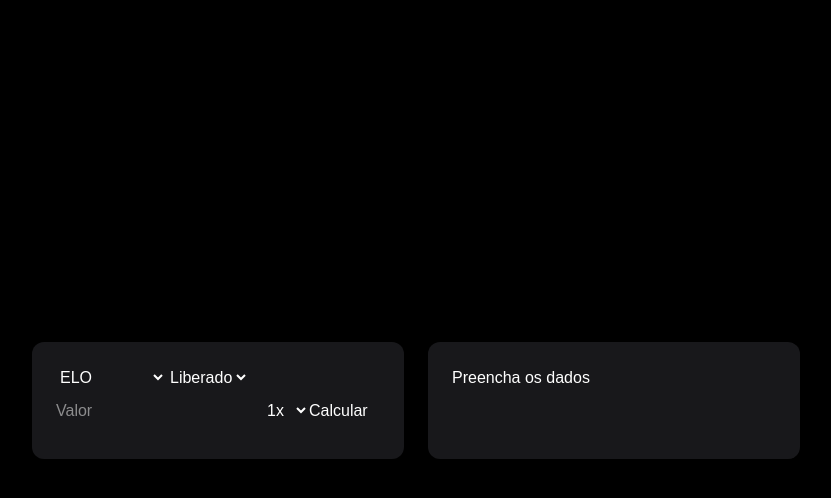
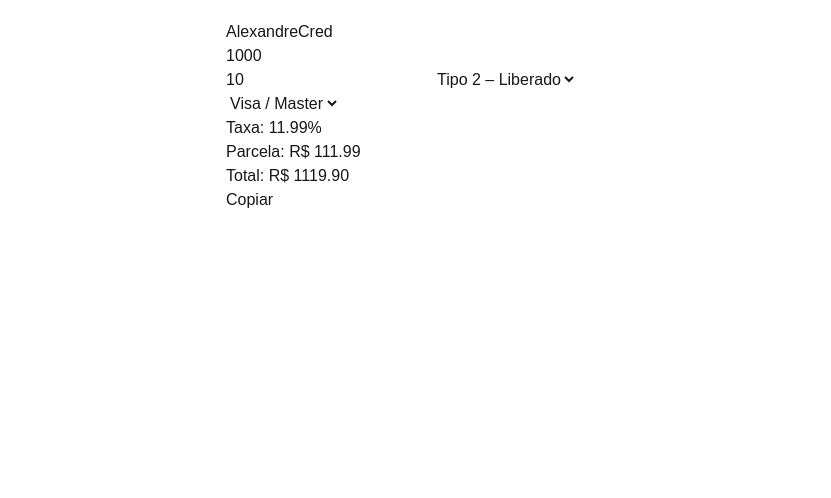
Before and after one commit to joseanttonnii/calculadora-emprestimo2, a Next.js app: page / in a window 1280 px wide. Shown: the top 498 px of the page, without its empty margins (224-1055 px from the left). Built offline with nearby package versions, Linux system fonts and the light colour scheme.

Commit message:
Update 2 page.tsx

```diff
--- a/app/page.tsx
+++ b/app/page.tsx
@@ -2,170 +2,106 @@
 
 import { useState } from "react";
 
-// Formata números em R$
-const formatar = (v: number) =>
-  new Intl.NumberFormat("pt-BR", {
-    minimumFractionDigits: 2,
-    maximumFractionDigits: 2,
-  }).format(v);
+type Tipo = "tipo1-liberado" | "tipo1-limite" | "tipo2-liberado" | "tipo2-limite";
 
-// Taxas
-const taxas = {
-  tipo1: {
-    liberado: {
+const taxas: Record<Tipo, Record<number, number>> = {
+  "tipo1-liberado": {
     0: 5, 1: 8, 2: 9, 3: 10, 4: 10.5, 5: 11.5, 6: 12.5, 7: 13,
     8: 14, 9: 14.5, 10: 14.99, 11: 15.75, 12: 15.99, 13: 18,
     14: 19, 15: 20.5, 16: 20.99, 17: 21.99, 18: 22.99,
     19: 24.99, 20: 26.99, 21: 28.99,
   },
-    limite: {
+  "tipo1-limite": {
     0: 4.76, 1: 7.41, 2: 8.26, 3: 9.09, 4: 9.5, 5: 10.31,
     6: 11.11, 7: 11.5, 8: 12.28, 9: 12.66, 10: 13.04,
     11: 13.61, 12: 13.78, 13: 15.25, 14: 15.97,
     15: 17.01, 16: 17.36, 17: 18.03, 18: 18.7,
     19: 19.99, 20: 21.26, 21: 22.47,
   },
-  },
-  tipo2: {
-    liberado: {
+  "tipo2-liberado": {
     0: 4, 1: 7.5, 2: 8.25, 3: 8.75, 4: 9.5, 5: 9.99,
     6: 10.75, 7: 11.25, 8: 11.75, 9: 11.95,
     10: 11.99, 11: 13.75, 12: 13.99, 13: 16.5,
     14: 17, 15: 17.49, 16: 18, 17: 19,
     18: 19.99, 19: 22, 20: 24, 21: 24.99,
   },
-    limite: {
+  "tipo2-limite": {
     0: 3.85, 1: 6.98, 2: 7.62, 3: 8.05, 4: 8.68,
     5: 9.08, 6: 9.71, 7: 10.11, 8: 10.45,
     9: 10.67, 10: 10.71, 11: 12.09, 12: 12.27,
     13: 14.16, 14: 14.53, 15: 14.89, 16: 15.25,
-      17: 15.97, 18: 16.66, 19: 18.03, 20: 19.35,
-      21: 19.99,
+    17: 15.97, 18: 16.66, 19: 18.03,
+    20: 19.35, 21: 19.99,
   },
-  },
-} as const;
+};
 
-type Tipo = keyof typeof taxas;
-type Opcao = "liberado" | "limite";
+export default function Home() {
+  const [valor, setValor] = useState(1000);
+  const [parcelas, setParcelas] = useState(10);
+  const [tipo, setTipo] = useState<Tipo>("tipo2-liberado");
+  const [bandeira, setBandeira] = useState("Visa / Master");
 
-interface Resultado {
-  valorLiberado: number;
-  totalPagar: number;
-  parcela: number | null;
+  const taxa = taxas[tipo][parcelas] ?? 0;
+  const total = valor * (1 + taxa / 100);
+  const parcela = parcelas > 0 ? total / parcelas : total;
+
+  const textoCopiar = `=====AlexandreCred=====
+Valor Liberado: R$ ${valor.toFixed(2)}
+Prazo: ${parcelas}x
+Parcela: R$ ${parcela.toFixed(2)}
+Total a pagar: R$ ${total.toFixed(2)}
+Bandeira: ${bandeira}`;
+
+  function copiarTexto(texto: string) {
+    if (typeof window === "undefined") return;
+
+    if (navigator.clipboard) {
+      navigator.clipboard.writeText(texto)
+        .then(() => alert("Copiado com sucesso!"))
+        .catch(() => fallbackCopy(texto));
+    } else {
+      fallbackCopy(texto);
+    }
   }
 
-// Cálculo
-function calcular(
-  tipo: Tipo,
-  opcao: Opcao,
-  valor: number,
-  parcelas: number
-): Resultado {
-  const taxa = taxas[tipo][opcao][parcelas] / 100;
+  function fallbackCopy(texto: string) {
+    if (typeof document === "undefined") return;
 
-  const totalPagar =
-    opcao === "liberado" ? valor + valor * taxa : valor;
-
-  const valorLiberado =
-    opcao === "liberado" ? valor : valor - valor * taxa;
-
-  const parcela = parcelas > 0 ? totalPagar / parcelas : null;
-
-  return { valorLiberado, totalPagar, parcela };
-}
-
-// Copiar compatível com celular
-function copiarTexto(texto: string) {
     const textarea = document.createElement("textarea");
     textarea.value = texto;
     textarea.style.position = "fixed";
     textarea.style.opacity = "0";
     document.body.appendChild(textarea);
-  textarea.focus();
     textarea.select();
     document.execCommand("copy");
     document.body.removeChild(textarea);
-  alert("Resultado copiado!");
+    alert("Copiado com sucesso!");
   }
 
-export default function Calculadora() {
-  const [tipo, setTipo] = useState<Tipo>("tipo1");
-  const [opcao, setOpcao] = useState<Opcao>("liberado");
-  const [valor, setValor] = useState("");
-  const [parcelas, setParcelas] = useState(1);
-  const [res, setRes] = useState<Resultado | null>(null);
+  return (
+    <main style={{ padding: 20, maxWidth: 420, margin: "auto" }}>
+      <h1>AlexandreCred</h1>
 
-  const tipoCartao = tipo === "tipo1" ? "ELO" : "VISA/Master";
+      <input type="number" value={valor} onChange={e => setValor(+e.target.value)} />
+      <input type="number" value={parcelas} onChange={e => setParcelas(+e.target.value)} />
 
-  const handleCalcular = () => {
-    const v = Number(valor);
-    if (!v || v <= 0) {
-      alert("Digite um valor válido");
-      return;
-    }
-    setRes(calcular(tipo, opcao, v, parcelas));
-  };
-
-  const handleCopiar = () => {
-    if (!res) return;
-
-    const texto = `
-=====AlexandreCred=====
-
-Cartão: ${tipoCartao}
-Valor Liberado: R$ ${formatar(res.valorLiberado)}
-Prazo: ${parcelas}x
-Parcela: R$ ${res.parcela ? formatar(res.parcela) : "-"}
-Total a pagar: R$ ${formatar(res.totalPagar)}
-    `.trim();
-
-    copiarTexto(texto);
-  };
-
-  return (
-    <div className="min-h-screen bg-black text-white flex items-center justify-center p-6">
-      <div className="max-w-3xl w-full grid md:grid-cols-2 gap-6">
-        <div className="bg-zinc-900 p-6 rounded-xl space-y-3">
       <select value={tipo} onChange={e => setTipo(e.target.value as Tipo)}>
-            <option value="tipo1">ELO</option>
-            <option value="tipo2">VISA/Master</option>
+        <option value="tipo1-liberado">Tipo 1 – Liberado</option>
+        <option value="tipo1-limite">Tipo 1 – Limite</option>
+        <option value="tipo2-liberado">Tipo 2 – Liberado</option>
+        <option value="tipo2-limite">Tipo 2 – Limite</option>
       </select>
 
-          <select value={opcao} onChange={e => setOpcao(e.target.value as Opcao)}>
-            <option value="liberado">Liberado</option>
-            <option value="limite">Limite</option>
+      <select value={bandeira} onChange={e => setBandeira(e.target.value)}>
+        <option>Visa / Master</option>
+        <option>Elo</option>
       </select>
 
-          <input
-            type="number"
-            placeholder="Valor"
-            value={valor}
-            onChange={e => setValor(e.target.value)}
-          />
+      <p>Taxa: {taxa}%</p>
+      <p>Parcela: R$ {parcela.toFixed(2)}</p>
+      <p>Total: R$ {total.toFixed(2)}</p>
 
-          <select value={parcelas} onChange={e => setParcelas(Number(e.target.value))}>
-            {Array.from({ length: 22 }).map((_, i) => (
-              <option key={i} value={i}>{i}x</option>
-            ))}
-          </select>
-
-          <button onClick={handleCalcular}>Calcular</button>
-        </div>
-
-        <div className="bg-zinc-900 p-6 rounded-xl">
-          {res ? (
-            <>
-              <p>Cartão: {tipoCartao}</p>
-              <p>Valor Liberado: R$ {formatar(res.valorLiberado)}</p>
-              <p>Parcela: R$ {res.parcela ? formatar(res.parcela) : "-"}</p>
-              <p>Total: R$ {formatar(res.totalPagar)}</p>
-              <button onClick={handleCopiar}>Copiar Resultado</button>
-            </>
-          ) : (
-            <p>Preencha os dados</p>
-          )}
-        </div>
-      </div>
-    </div>
+      <button onClick={() => copiarTexto(textoCopiar)}>Copiar</button>
+    </main>
   );
 }
```
Lines whose indentation alone changed are shown as unchanged.
